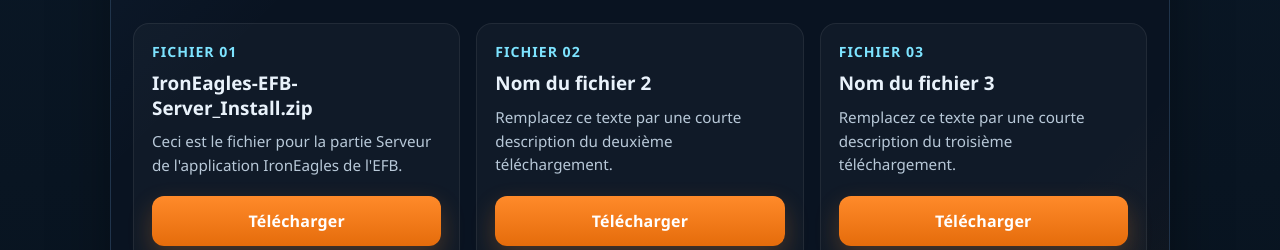
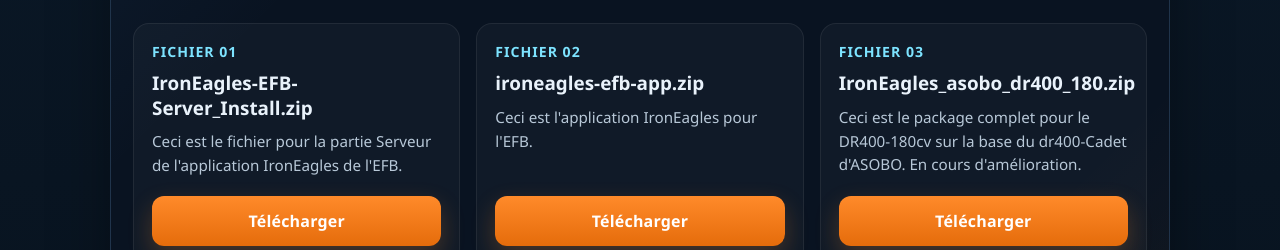
Before and after one commit to IronEagles0105/IronEagles, a plain HTML site: page index.html in a window 1280 px wide. Shown: the part 550-800 px from the top of the page. Drawn offline with Linux system fonts and the light colour scheme.

Commit message:
Update index.html

```diff
--- a/index.html
+++ b/index.html
@@ -381,12 +381,12 @@
                     <article class="download-card">
                         <div>
                             <div class="download-label">Fichier 02</div>
-                            <h2 class="download-title">Nom du fichier 2</h2>
+                            <h2 class="download-title">ironeagles-efb-app.zip</h2>
                             <p class="download-desc">
-                                Remplacez ce texte par une courte description du deuxième téléchargement.
+                                Ceci est l'application IronEagles pour l'EFB.
                             </p>
                         </div>
-                        <a class="btn btn-download" href="https://www.dropbox.com/scl/fi/xxxxx/Fichier2.zip?rlkey=yyyyy&dl=1">
+                        <a class="btn btn-download" href="https://www.dropbox.com/scl/fi/94bisa90d6tl9bkki5ql6/ironeagles-efb-app.zip?rlkey=nee4df87dp3ao0arw9j874wjl&st=j5vkkamo&dl=1">
                             Télécharger
                         </a>
                     </article>
@@ -394,12 +394,12 @@
                     <article class="download-card">
                         <div>
                             <div class="download-label">Fichier 03</div>
-                            <h2 class="download-title">Nom du fichier 3</h2>
+                            <h2 class="download-title">IronEagles_asobo_dr400_180.zip</h2>
                             <p class="download-desc">
-                                Remplacez ce texte par une courte description du troisième téléchargement.
+                                Ceci est le package complet pour le DR400-180cv sur la base du dr400-Cadet d'ASOBO. En cours d'amélioration.
                             </p>
                         </div>
-                        <a class="btn btn-download" href="https://www.dropbox.com/scl/fi/xxxxx/Fichier3.zip?rlkey=yyyyy&dl=1">
+                        <a class="btn btn-download" href="https://www.dropbox.com/scl/fi/c4kjky6vqvsxbyhyxlksv/IronEagles_asobo_dr400_180.zip?rlkey=99ljottwv96idwrquwfvuf1fr&st=1qgokoj3&dl=1">
                             Télécharger
                         </a>
                     </article>
```
